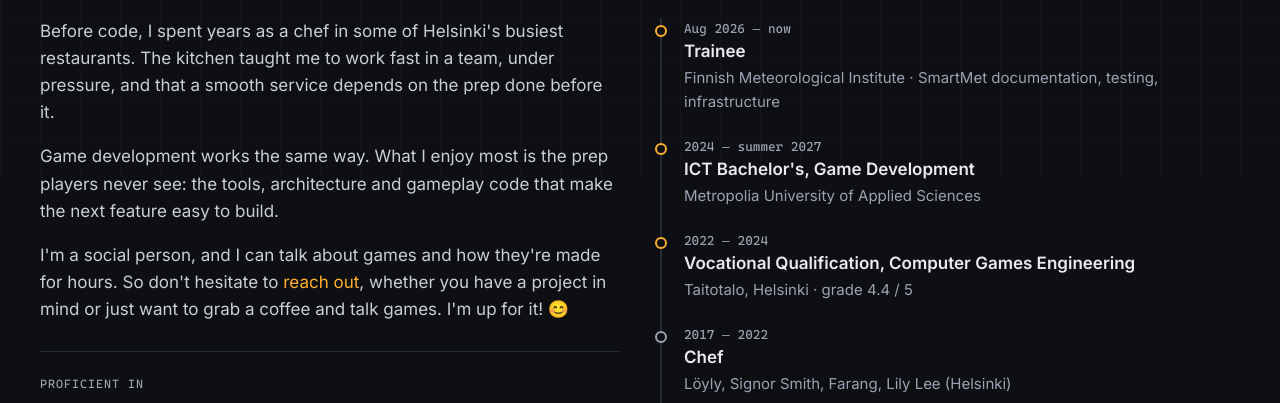
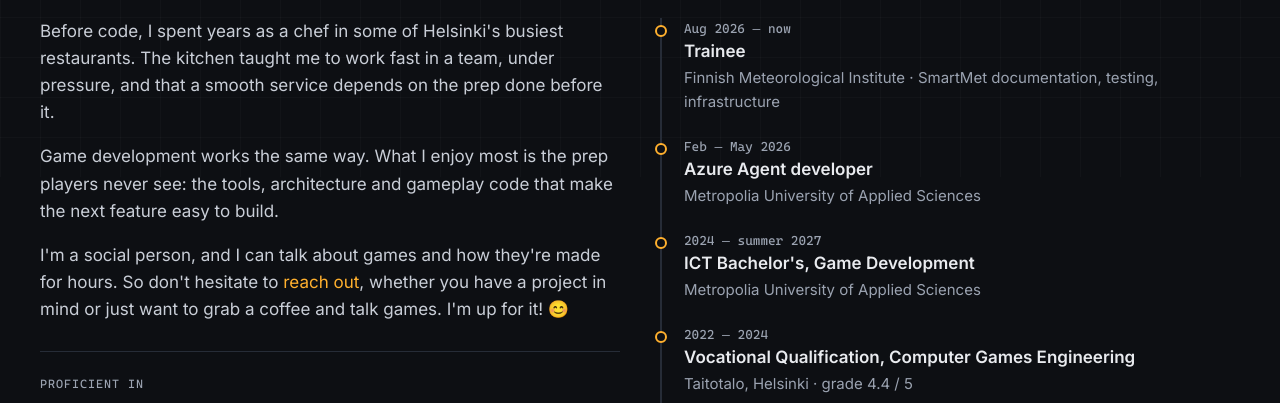
Before and after one commit to Massimosch/MicoPortfolioPage, a plain HTML site: page index.html in a window 1280 px wide. Shown: the part 623-1026 px from the top of the page. Drawn offline with Linux system fonts and the light colour scheme.

Commit message:
About: Azure Agent developer at Metropolia, Feb–May 2026
Co-Authored-By: Claude Opus 5.5 <noreply@anthropic.com>

```diff
--- a/index.html
+++ b/index.html
@@ -104,6 +104,11 @@
                     <div class="when">Aug 2026 – now</div>
                     <div class="what">Trainee</div>
                     <div class="where">Finnish Meteorological Institute · SmartMet documentation, testing, infrastructure</div>
+                </li>
+                <li>
+                    <div class="when">Feb – May 2026</div>
+                    <div class="what">Azure Agent developer</div>
+                    <div class="where">Metropolia University of Applied Sciences</div>
                 </li>
                 <li>
                     <div class="when">2024 – summer 2027</div>
```
Also changed, not shown: 1 other file.
